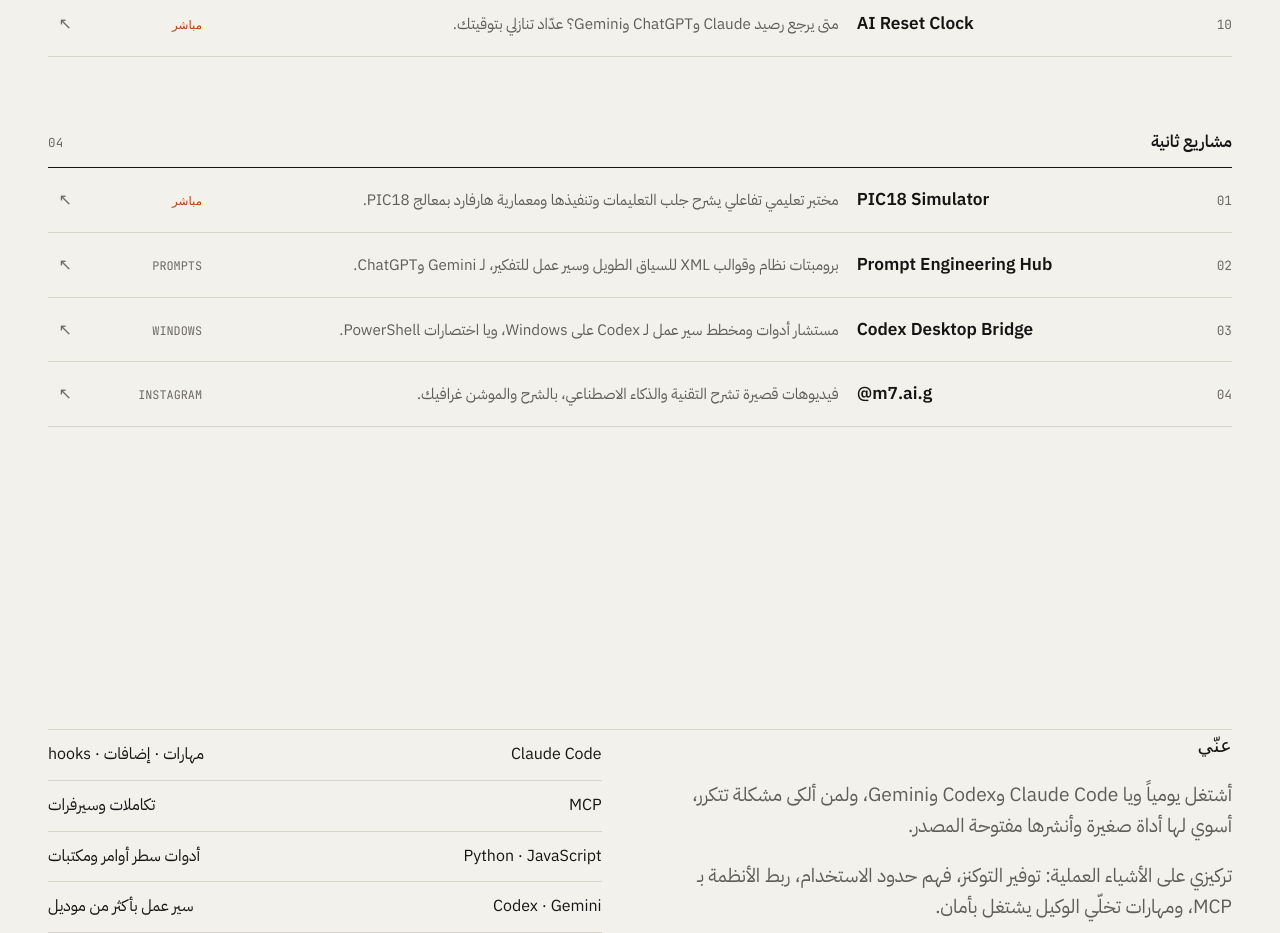
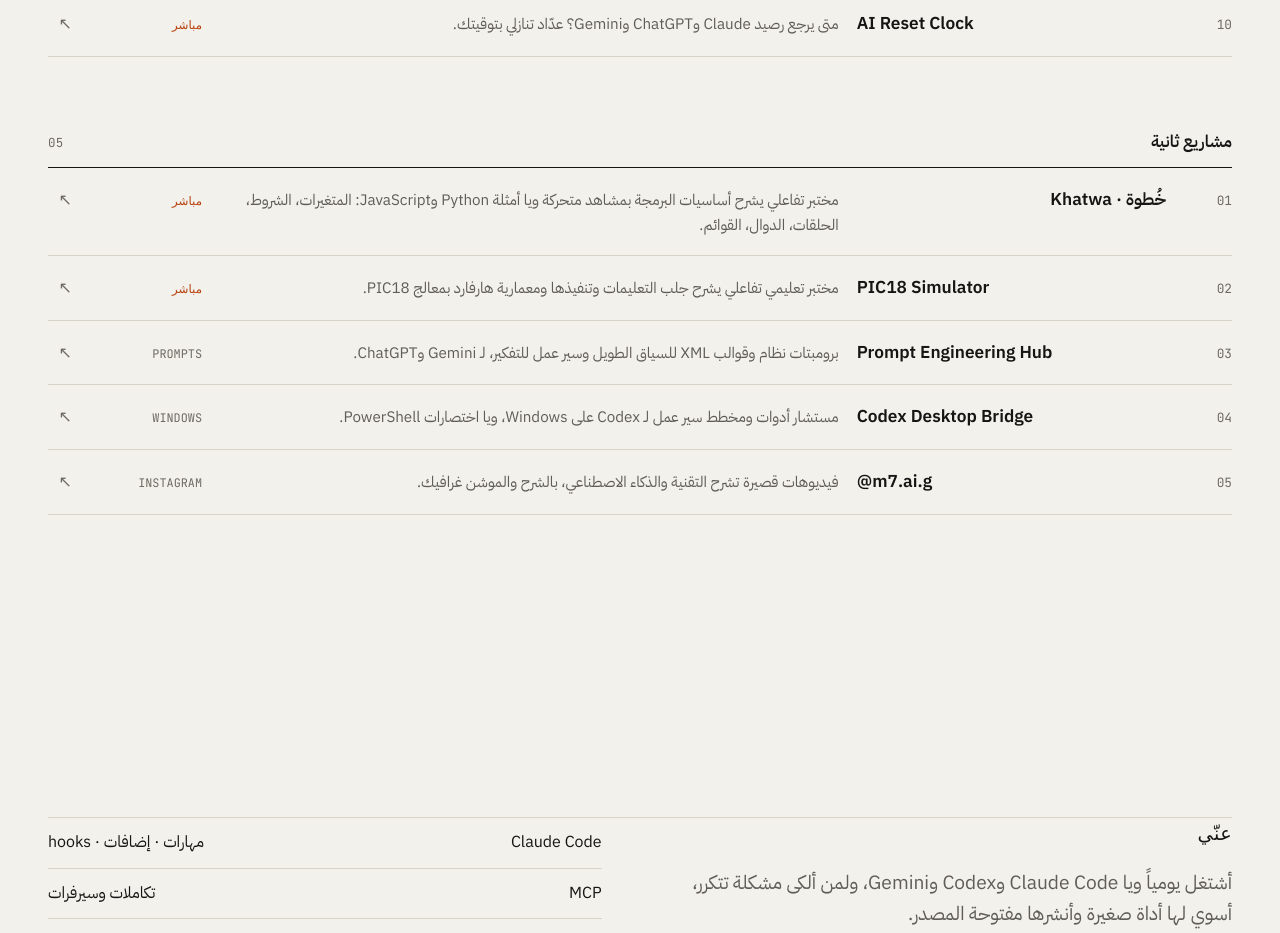
Before and after one commit to mohammed2345353/mohammed2345353.github.io, a plain HTML site: page index.html in a window 1280 px wide. Shown: the part 2280-3213 px from the top of the page. Drawn offline with nearby package versions, Linux system fonts and the light colour scheme.

Commit message:
Add Khatwa to Other projects
Co-Authored-By: Claude Sonnet 5.5 <noreply@anthropic.com>

```diff
--- a/index.html
+++ b/index.html
@@ -266,12 +266,13 @@ claude plugin install reelvet@reelvet
       </div>
 
       <div class="group">
-        <div class="group-title fade"><h3><span data-l="ar">مشاريع ثانية</span><span data-l="en">Other projects</span></h3><span class="mono">04</span></div>
+        <div class="group-title fade"><h3><span data-l="ar">مشاريع ثانية</span><span data-l="en">Other projects</span></h3><span class="mono">05</span></div>
         <ol class="rows">
-          <li><a class="row" href="https://mohammed2345353.github.io/pic18-pipeline-simulator/"><span class="n">01</span><span class="t">PIC18 Simulator</span><span class="d"><span data-l="ar">مختبر تعليمي تفاعلي يشرح جلب التعليمات وتنفيذها ومعمارية هارفارد بمعالج PIC18.</span><span data-l="en">Interactive teaching lab for PIC18 instruction fetch, execution and Harvard architecture.</span></span><span class="k live"><span data-l="ar">مباشر</span><span data-l="en">Live</span></span><span class="a" aria-hidden="true">↗</span></a></li>
-          <li><a class="row" href="https://github.com/mohammed2345353/ai-prompt-engineering-hub"><span class="n">02</span><span class="t">Prompt Engineering Hub</span><span class="d"><span data-l="ar">برومبتات نظام وقوالب XML للسياق الطويل وسير عمل للتفكير، لـ Gemini وChatGPT.</span><span data-l="en">System prompts, long-context XML templates and reasoning workflows for Gemini and ChatGPT.</span></span><span class="k">Prompts</span><span class="a" aria-hidden="true">↗</span></a></li>
-          <li><a class="row" href="https://github.com/mohammed2345353/codex-desktop-bridge"><span class="n">03</span><span class="t">Codex Desktop Bridge</span><span class="d"><span data-l="ar">مستشار أدوات ومخطط سير عمل لـ Codex على Windows، ويا اختصارات PowerShell.</span><span data-l="en">Tool advisor and workflow planner for Codex on Windows, with PowerShell shortcuts.</span></span><span class="k">Windows</span><span class="a" aria-hidden="true">↗</span></a></li>
-          <li><a class="row" href="https://www.instagram.com/m7.ai.g/"><span class="n">04</span><span class="t">@m7.ai.g</span><span class="d"><span data-l="ar">فيديوهات قصيرة تشرح التقنية والذكاء الاصطناعي، بالشرح والموشن غرافيك.</span><span data-l="en">Short videos explaining tech and AI, with explainers and motion graphics.</span></span><span class="k">Instagram</span><span class="a" aria-hidden="true">↗</span></a></li>
+          <li><a class="row" href="https://mohammed2345353.github.io/khatwa/"><span class="n">01</span><span class="t">خُطوة · Khatwa</span><span class="d"><span data-l="ar">مختبر تفاعلي يشرح أساسيات البرمجة بمشاهد متحركة ويا أمثلة Python وJavaScript: المتغيرات، الشروط، الحلقات، الدوال، القوائم.</span><span data-l="en">Interactive lab that teaches programming basics with animated scenes and Python and JavaScript examples: variables, conditions, loops, functions, lists.</span></span><span class="k live"><span data-l="ar">مباشر</span><span data-l="en">Live</span></span><span class="a" aria-hidden="true">↗</span></a></li>
+          <li><a class="row" href="https://mohammed2345353.github.io/pic18-pipeline-simulator/"><span class="n">02</span><span class="t">PIC18 Simulator</span><span class="d"><span data-l="ar">مختبر تعليمي تفاعلي يشرح جلب التعليمات وتنفيذها ومعمارية هارفارد بمعالج PIC18.</span><span data-l="en">Interactive teaching lab for PIC18 instruction fetch, execution and Harvard architecture.</span></span><span class="k live"><span data-l="ar">مباشر</span><span data-l="en">Live</span></span><span class="a" aria-hidden="true">↗</span></a></li>
+          <li><a class="row" href="https://github.com/mohammed2345353/ai-prompt-engineering-hub"><span class="n">03</span><span class="t">Prompt Engineering Hub</span><span class="d"><span data-l="ar">برومبتات نظام وقوالب XML للسياق الطويل وسير عمل للتفكير، لـ Gemini وChatGPT.</span><span data-l="en">System prompts, long-context XML templates and reasoning workflows for Gemini and ChatGPT.</span></span><span class="k">Prompts</span><span class="a" aria-hidden="true">↗</span></a></li>
+          <li><a class="row" href="https://github.com/mohammed2345353/codex-desktop-bridge"><span class="n">04</span><span class="t">Codex Desktop Bridge</span><span class="d"><span data-l="ar">مستشار أدوات ومخطط سير عمل لـ Codex على Windows، ويا اختصارات PowerShell.</span><span data-l="en">Tool advisor and workflow planner for Codex on Windows, with PowerShell shortcuts.</span></span><span class="k">Windows</span><span class="a" aria-hidden="true">↗</span></a></li>
+          <li><a class="row" href="https://www.instagram.com/m7.ai.g/"><span class="n">05</span><span class="t">@m7.ai.g</span><span class="d"><span data-l="ar">فيديوهات قصيرة تشرح التقنية والذكاء الاصطناعي، بالشرح والموشن غرافيك.</span><span data-l="en">Short videos explaining tech and AI, with explainers and motion graphics.</span></span><span class="k">Instagram</span><span class="a" aria-hidden="true">↗</span></a></li>
         </ol>
       </div>
     </div>
--- a/sitemap.xml
+++ b/sitemap.xml
@@ -3,4 +3,5 @@
   <url><loc>https://mohammed2345353.github.io/</loc><lastmod>2026-11-15</lastmod></url>
   <url><loc>https://mohammed2345353.github.io/ai-reset-clock/</loc></url>
   <url><loc>https://mohammed2345353.github.io/pic18-pipeline-simulator/</loc></url>
+  <url><loc>https://mohammed2345353.github.io/khatwa/</loc></url>
 </urlset>
```
